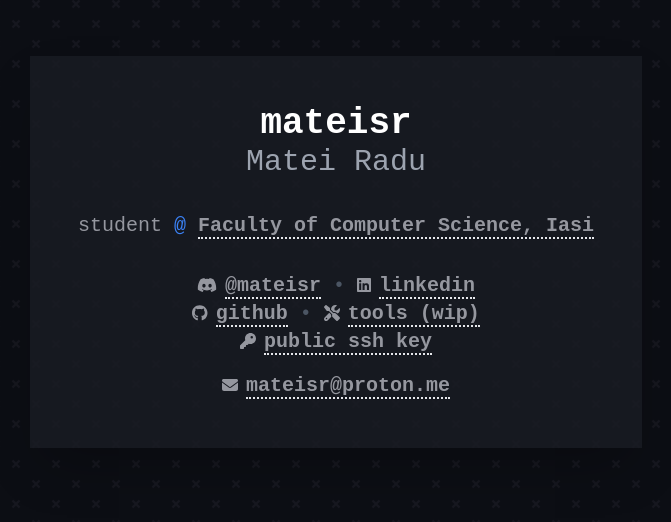
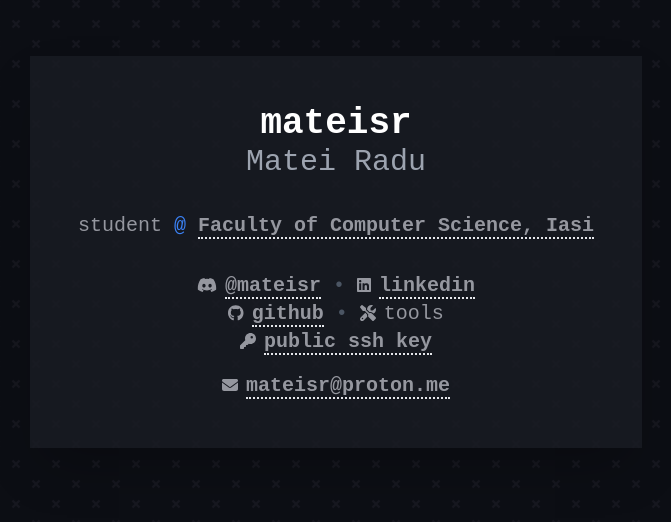
Before and after one commit to MateiSR/mateisr.com, a Vue app: page / in a window 1280 px wide. Shown: the part 136-658 px from the top of the page, without its empty margins (304-975 px from the left). Built offline with nearby package versions, Linux system fonts and the light colour scheme.

Commit message:
disable 'tools' url

```diff
--- a/src/components/Main.vue
+++ b/src/components/Main.vue
@@ -7,7 +7,7 @@ const socialLinks = [
   { icon: ['fab', 'discord'], link: 'https://discordapp.com/users/240781589066285056', linkText: '@mateisr' },
   { icon: ['fab', 'linkedin'], link: 'https://www.linkedin.com/in/matei-radu-4a4718196/', linkText: "linkedin" },
   { icon: ['fab', 'github'], link: 'https://github.com/MateiSR', linkText: "github" },
-  { icon: ['fas', 'screwdriver-wrench'], link: 'https://tools.mateisr.com/', linkText: "tools (wip)", },
+  { icon: ['fas', 'screwdriver-wrench'], link: '', linkText: "tools", },
   { icon: ['fas', 'key'], link: 'https://gist.githubusercontent.com/MateiSR/5bec7d2acca024f081d5dcb0b92786c6/raw/25b63ac75dd7544c240efa19582c01453ceaf9cd/gistfile1.txt', linkText: "public ssh key" }
   // Add more social links as needed
 ];
```
